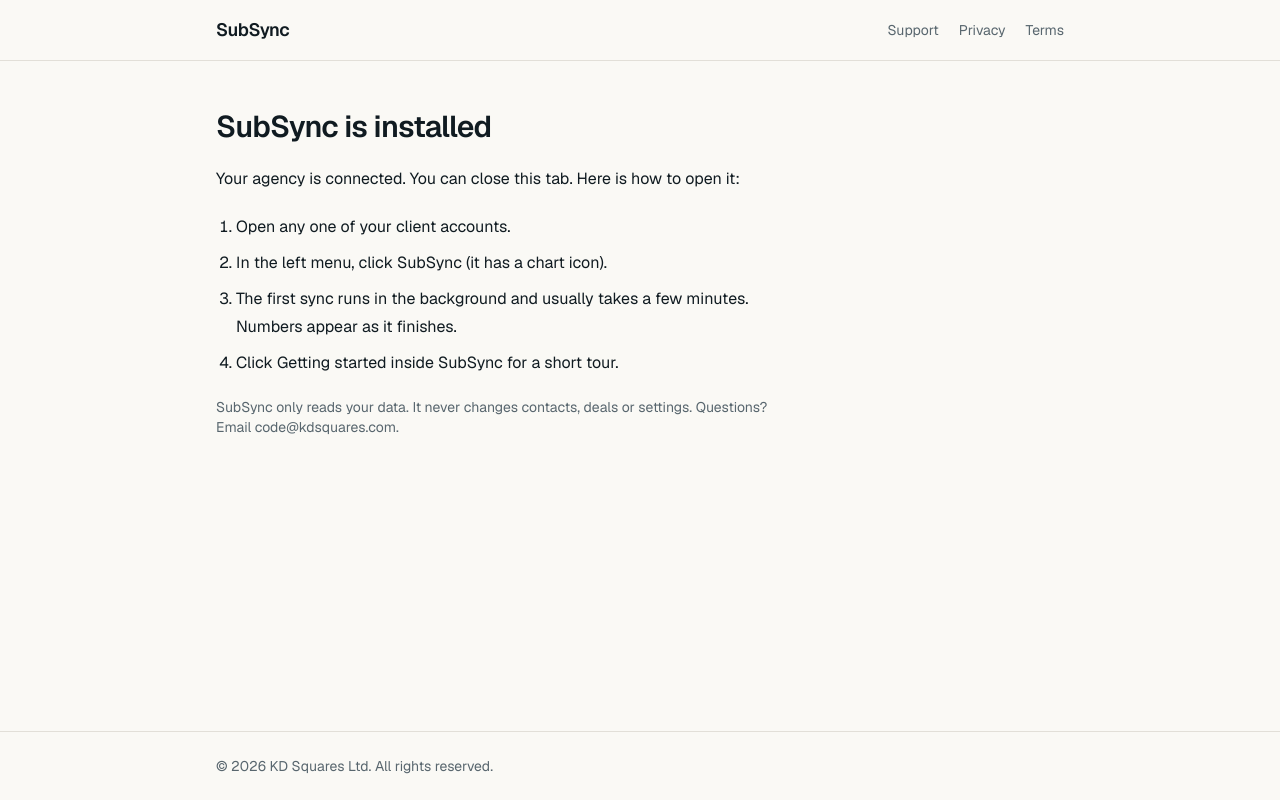
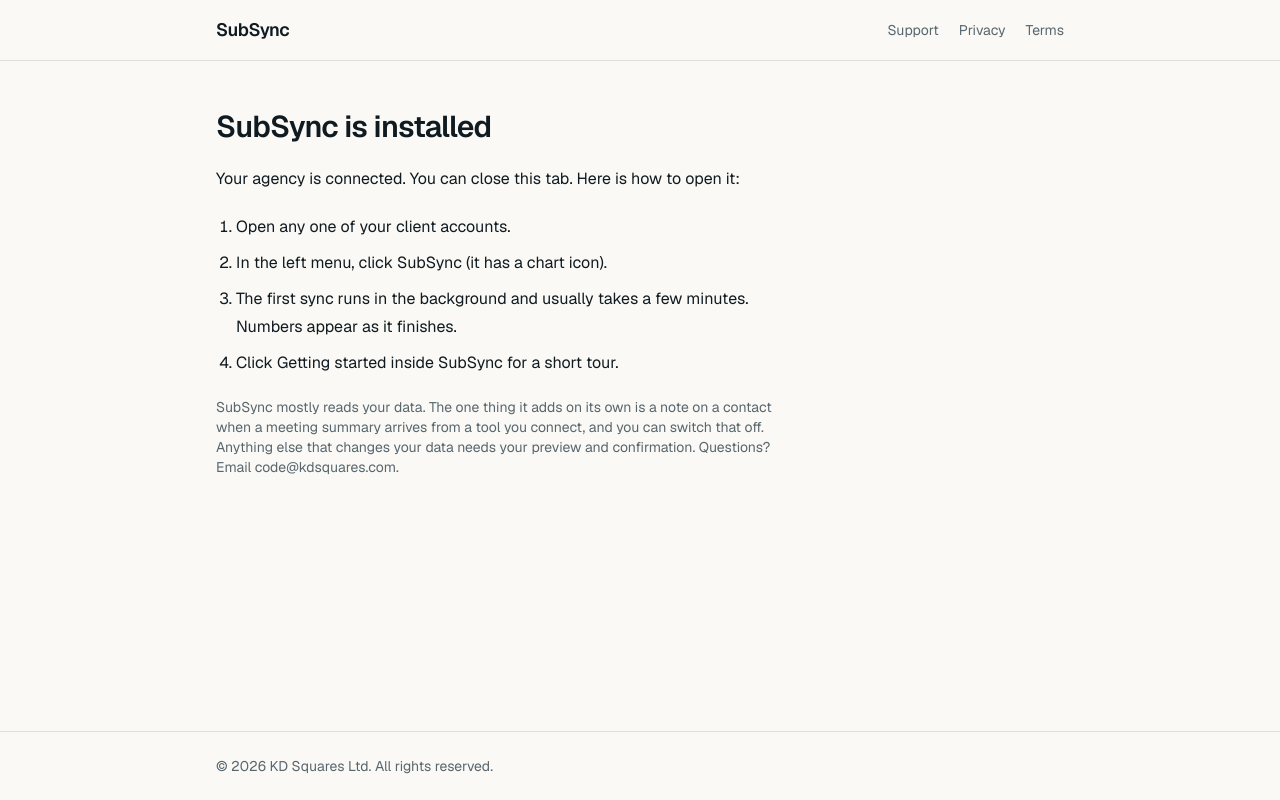
Before and after one commit to King-Iyene/SubSync, a Next.js app: page /installed in a window 1280 px wide. Built offline with nearby package versions, Linux system fonts and the light colour scheme.

Commit message:
Honest wording: Connections card and install page now say meeting notes can be added to a contact
Co-Authored-By: Claude Sonnet 5.5 <noreply@anthropic.com>

```diff
--- a/src/app/app/views/connections.tsx
+++ b/src/app/app/views/connections.tsx
@@ -134,7 +134,7 @@ export function ConnectionsCard() {
         })}
       </ul>
       {msg && <p role="status" className={`mt-3 text-sm ${msg.ok ? "text-emerald-700 dark:text-emerald-400" : "text-red-700 dark:text-red-400"}`}>{msg.text}</p>}
-      <p className="mt-3 text-xs text-muted-foreground">SubSync only reads what each app sends and saves a summary inside SubSync. It never posts to a client&apos;s records from here.</p>
+      <p className="mt-3 text-xs text-muted-foreground">SubSync saves each meeting summary inside SubSync. When it matches a contact by email, it also adds the summary to that contact&apos;s notes in your CRM (you can switch this off under Meeting notes privacy). It sends nothing to the people in the meeting.</p>
     </Card>
   );
 }
--- a/src/app/installed/page.tsx
+++ b/src/app/installed/page.tsx
@@ -22,7 +22,7 @@ export default function Installed() {
           ))}
         </ol>
         <p className="text-sm text-muted-foreground">
-          SubSync only reads your data. It never changes contacts, deals or settings. Questions? Email code@kdsquares.com.
+          SubSync mostly reads your data. The one thing it adds on its own is a note on a contact when a meeting summary arrives from a tool you connect, and you can switch that off. Anything else that changes your data needs your preview and confirmation. Questions? Email code@kdsquares.com.
         </p>
       </div>
     </SiteShell>
```
